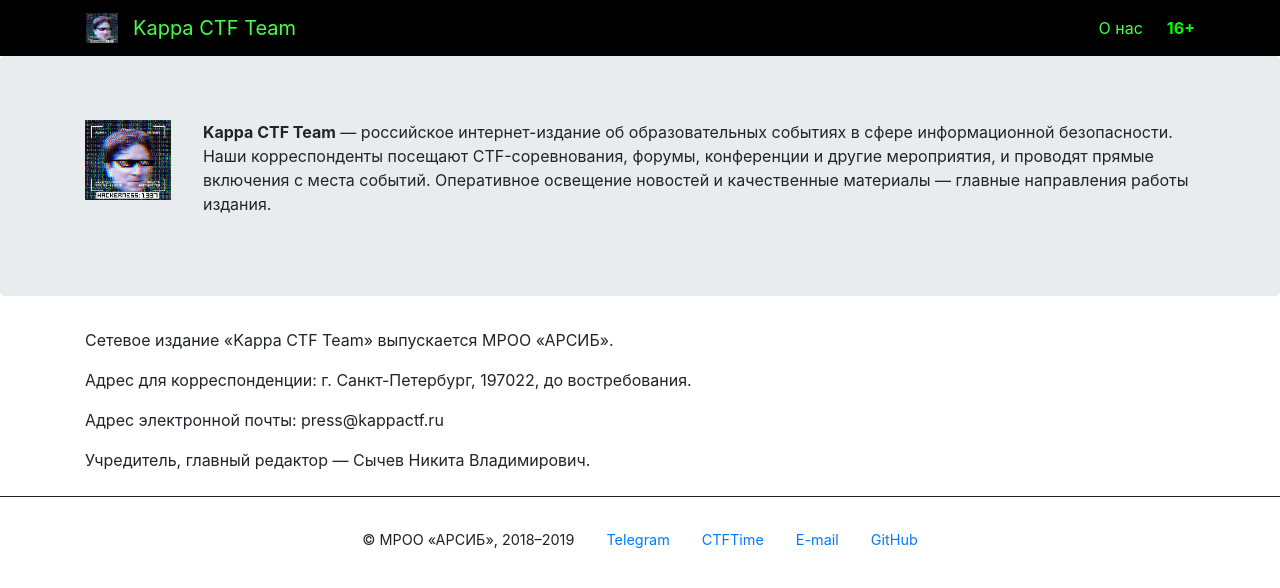
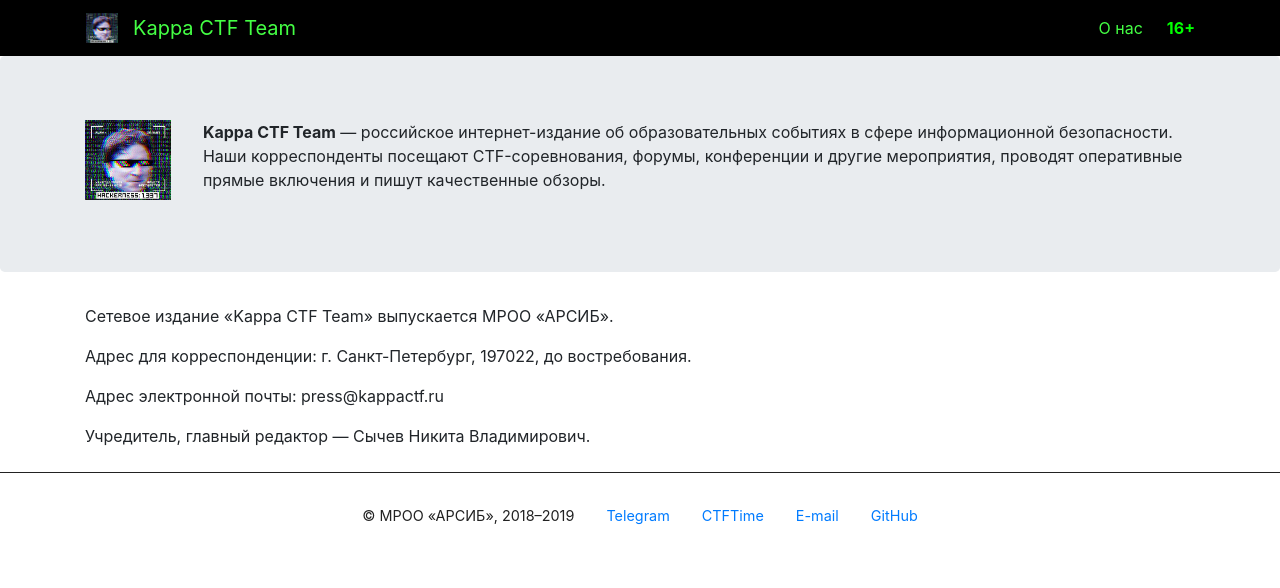
Before and after one commit to kappactf/kappactf.github.io, a Jekyll site: the page built from about.html, in a window 1280 px wide. Shown: the top 588 px of the page. Built offline with Jekyll 4.4.1, drawn with Linux system fonts in a browser that asks for light colours.

```diff
--- a/_posts/2019-09-01-128-days.markdown
+++ b/_posts/2019-09-01-128-days.markdown
@@ -3,7 +3,7 @@ layout: post
 title:  "128 дней. Круглый стол RuCTF: итоги и последствия"
 date:   2019-09-01 20:19:00 +0300
 author: nsychev
-excerpt: Для многих школьников и студентов 1 сентября — это начало учебного года. Наши читатели из культурной столицы, наверное, уже увидели сегодняшний анонс нового сезона @SPbCTF. Но есть ещё один повод поговорить: ровно 128 дней назад был проведен круглый стол RuCTF.
+excerpt: "Для многих школьников и студентов 1 сентября — это начало учебного года. Наши читатели из культурной столицы, наверное, уже увидели сегодняшний анонс нового сезона @SPbCTF. Но есть ещё один повод поговорить: ровно 128 дней назад был проведен круглый стол RuCTF."
 ---
 
 *Этот текст можно использовать в соответствии с условиями лицензии [Creative Commons Attribution-ShareAlike 4.0 International][cc].*
--- a/about.html
+++ b/about.html
@@ -7,8 +7,8 @@ layout: default
         <img src="/assets/img/kappa.png" class="float-left kappa-logo" alt="Kappa CTF Team Logo" />
         <p><strong>Kappa CTF Team</strong> — российское интернет-издание об образовательных событиях
         в сфере информационной безопасности. Наши корреспонденты посещают CTF-соревнования, форумы,
-        конференции и другие мероприятия, и проводят прямые включения с места событий. Оперативное
-        освещение новостей и качественные материалы — главные направления работы издания.</p>
+        конференции и другие мероприятия, проводят оперативные прямые включения и пишут качественные
+        обзоры.</p>
     </div>
 </div>
 
```
